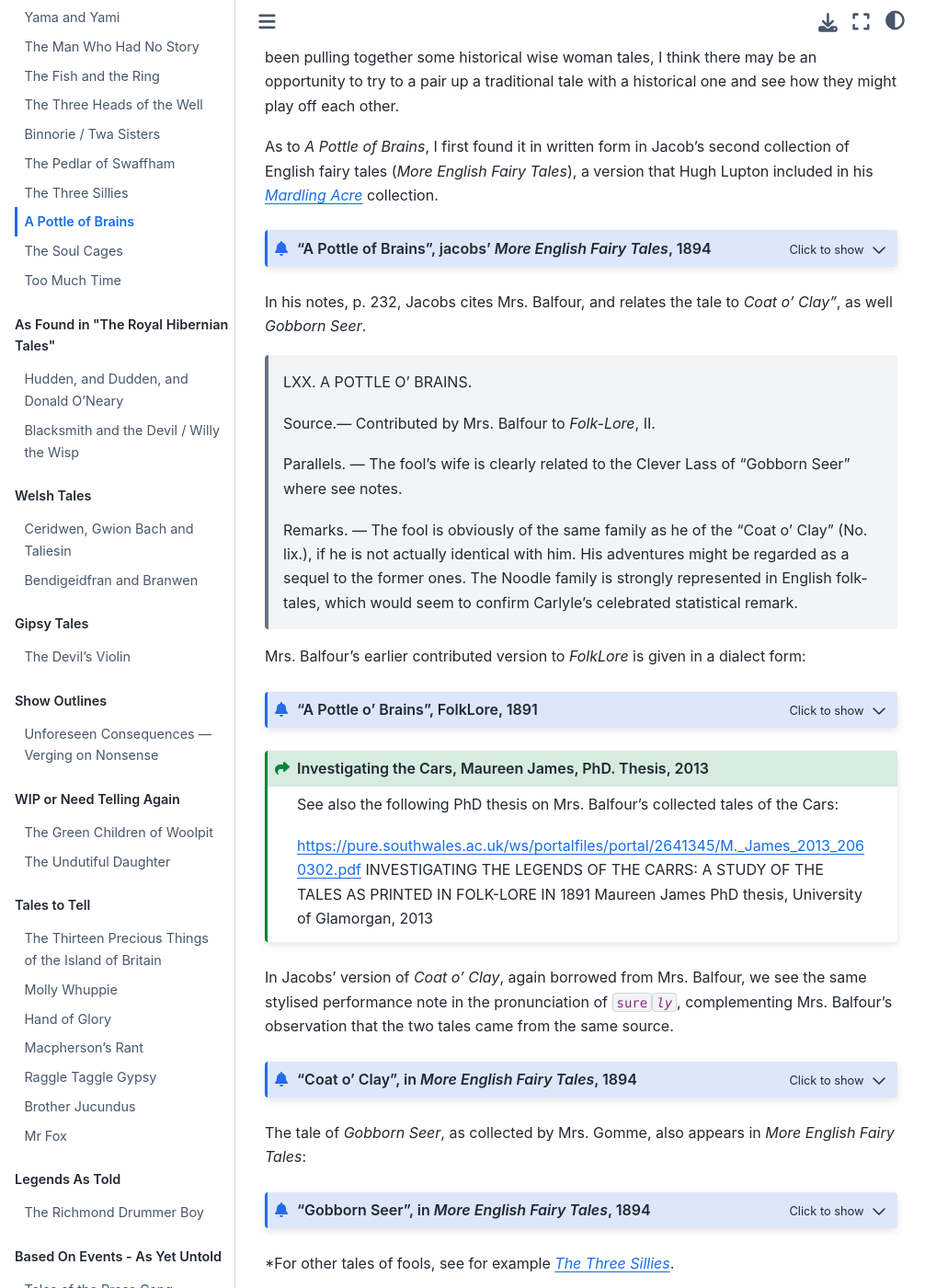
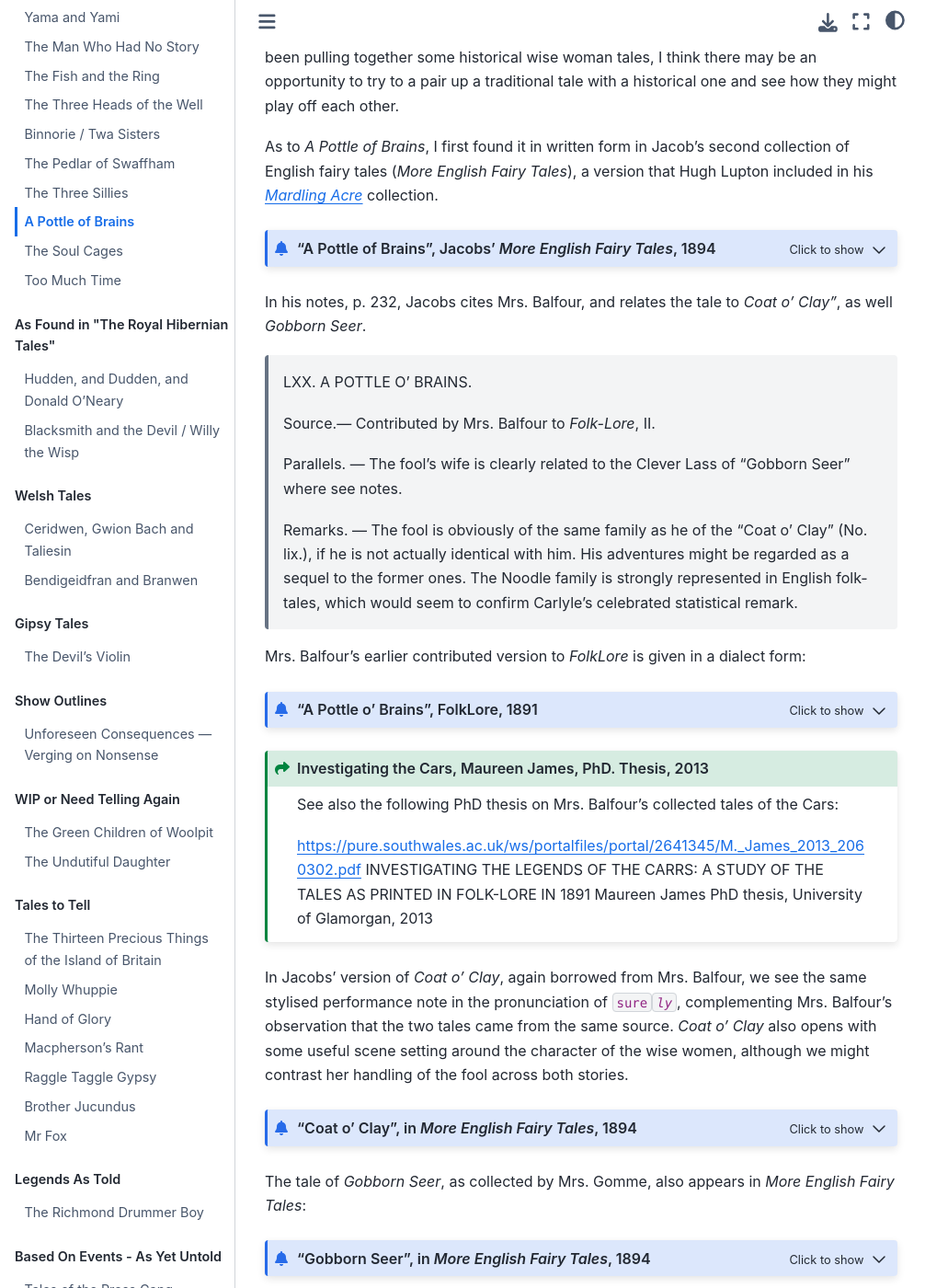
Before and after one commit to psychemedia/storytelling-notes, a Jupyter Book: the page built from pottle-of-brains.md, in a window 1280 px wide and 1400 px high, scrolled down 210 px. Shown: the whole window at 92% size, without its empty margins (0-1031 px from the left). Built offline with Jupyter Book 1.0.4 settings and Sphinx 7.4.7 and the Sphinx Book theme 1.1.4, drawn with Linux system fonts in a browser that asks for light colours.

Commit message:
Update pottle-of-brains.md

````diff
--- a/pottle-of-brains.md
+++ b/pottle-of-brains.md
@@ -6,7 +6,7 @@ It's a noodle tale, with a wise woman pointing out the foolishness of our hero.
 
 As to *A Pottle of Brains*, I first found it in written form in Jacob's second collection of English fairy tales (*More English Fairy Tales*), a version that Hugh Lupton included in his [*Mardling Acre*](https://burningshed.com/hugh-lupton_the-mardling-acre_cd) collection.
 
-```{admonition} "A Pottle of Brains", jacobs' *More English Fairy Tales*, 1894
+```{admonition} "A Pottle of Brains", Jacobs' *More English Fairy Tales*, 1894
 :class: dropdown
 https://archive.org/details/moreenglishfairy00jacoiala/page/124/mode/2up
 Joseph Jacobs, *More English fairy tales*, 1894
@@ -391,7 +391,7 @@ Maureen James
 PhD thesis, University of Glamorgan, 2013
 ```
 
-In Jacobs' version of *Coat o' Clay*, again borrowed from Mrs. Balfour, we see the same stylised performance note in the pronunciation of `sure`*`ly`*, complementing Mrs. Balfour's observation that the two tales came from the same source.
+In Jacobs' version of *Coat o' Clay*, again borrowed from Mrs. Balfour, we see the same stylised performance note in the pronunciation of `sure`*`ly`*, complementing Mrs. Balfour's observation that the two tales came from the same source. *Coat o' Clay* also opens with some useful scene setting around the character of the wise women, although we might contrast her handling of the fool across both stories.
 
 ```{admonition} "Coat o' Clay", in *More English Fairy Tales*, 1894
 :class: dropdown
````
